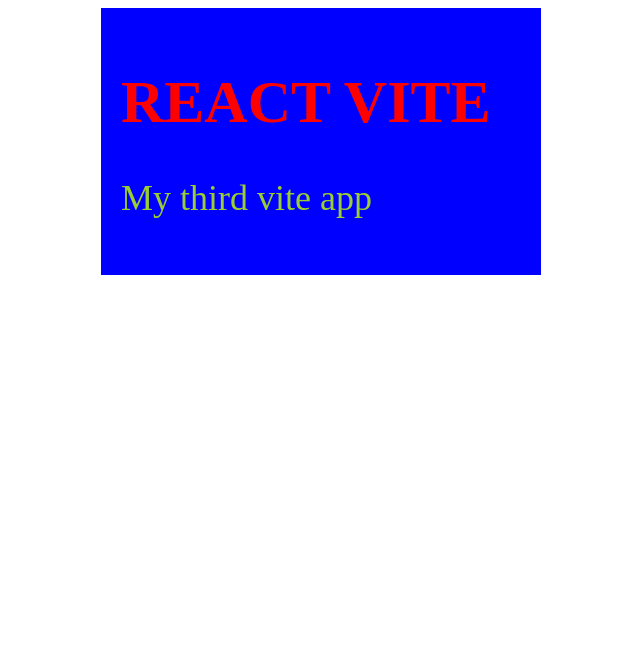
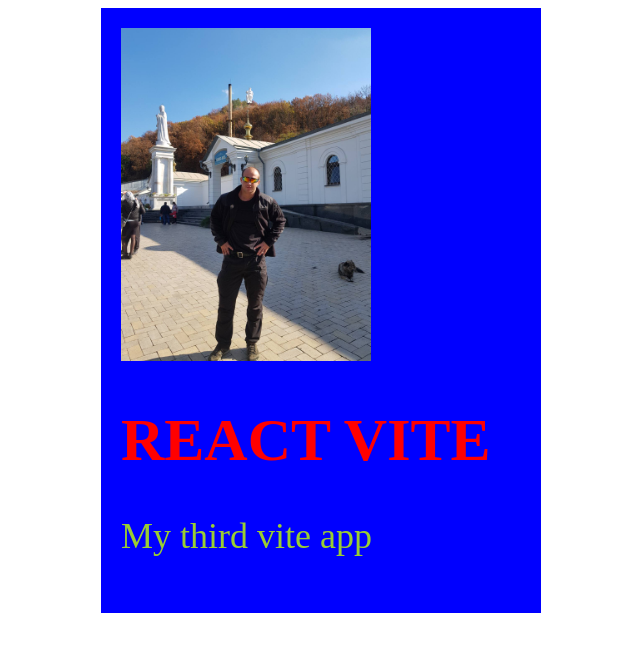
Before and after one commit to Genya10/react-edit, a React (Vite) app: page / in a window 1280 px wide. Shown: the top 652 px of the page, without its empty margins (387-1027 px from the left). Built offline with nearby package versions, Linux system fonts and the light colour scheme.

Commit message:
create Details.jsx

```diff
--- a/src/App.jsx
+++ b/src/App.jsx
@@ -1,17 +1,12 @@
-import { useState } from 'react'
-import cl from './App.module.scss'
+import { Details } from "./Details";
 
 function App() {
-  const [count, setCount] = useState(0)
 
   return (
     <>
-    <div className={cl.container}>
-  <h1 className={cl.title}> React Vite</h1>
-  <p className={cl.text}>My third vite app</p>
-   </div>
+    <Details/>
     </>
-  )
+  );
 }
 
-export default App
+export default App;
--- /dev/null
+++ b/src/Details.jsx
@@ -0,0 +1,13 @@
+import cl from './Details.module.scss'
+
+export const Details = () => {
+  return (
+    <div>
+      <div className={cl.container}>
+        <img src="./iam.jpg" width={250} />
+        <h1 className={cl.title}> React Vite</h1>
+        <p className={cl.text}>My third vite app</p>
+      </div>
+    </div>
+  );
+};
```
Also changed, not shown: public/iam.jpg (added), src/Details.module.scss (renamed from src/App.module.scss).
